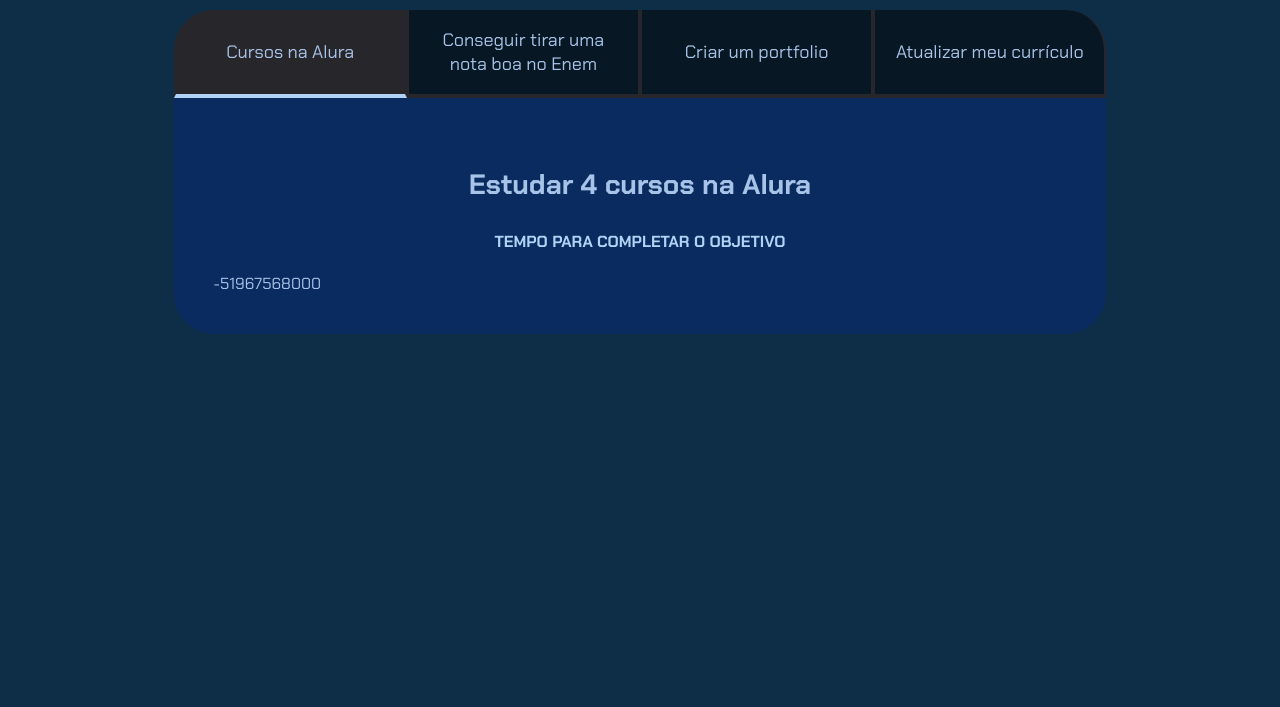
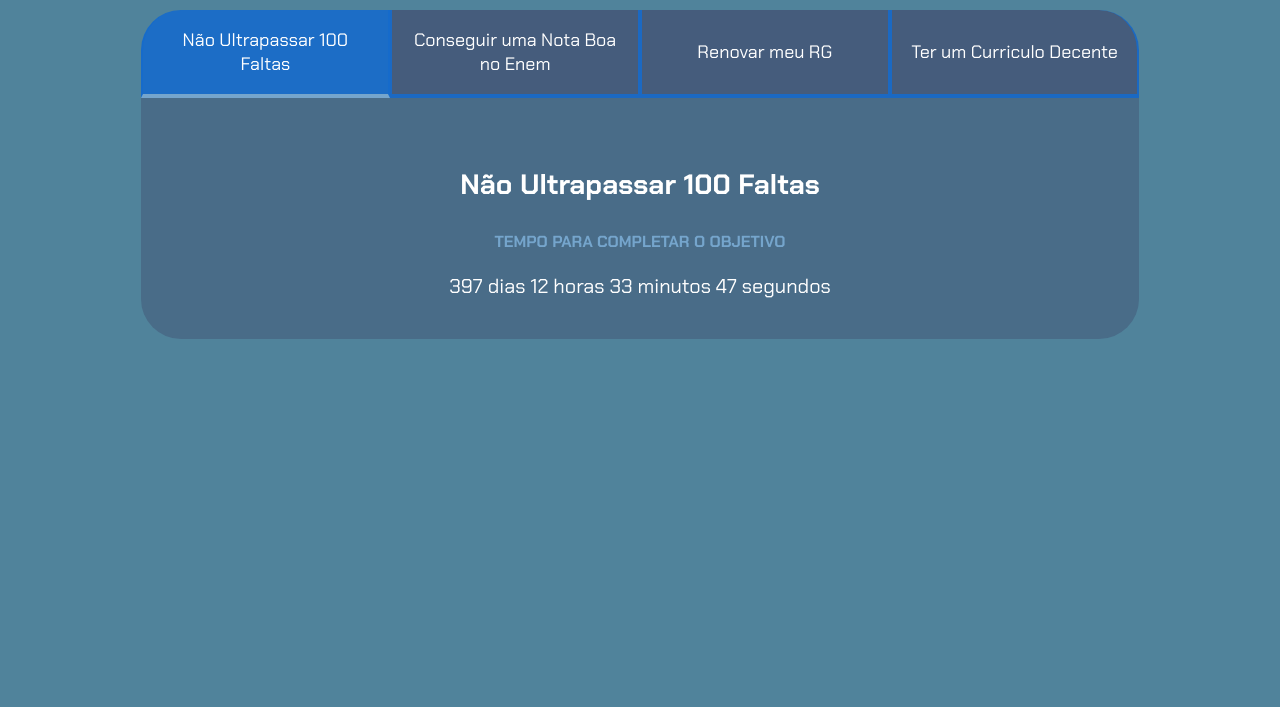
Before and after one commit to pesssoacomdepressao/projeto-de-vida, a plain HTML site: page index.html in a window 1280 px wide. Shown: the part 93-800 px from the top of the page. Drawn offline with Linux system fonts and the light colour scheme.

Commit message:
Add files via upload
AULA 5,6,7

```diff
--- a/index.html
+++ b/index.html
@@ -10,32 +10,32 @@
 
 <body>
     <section class="conteudo-principal">
-        <h2 class="titulo-principal"><span>></span>MEUS OBJETIVOS PARA O ANO DE 2025<span><</span></h2>
+        <h2 class="titulo-principal"><span></span>>MEUS OBJETIVOS PARA O ANO DE 2025<<span></span></h2>
         <div class="conteudo">
             <div class="botoes">
-                <button class="botao ativo">Cursos na Alura</button>
-                <button class="botao">Conseguir tirar uma nota boa no Enem </button>
-                <button class="botao">Criar um portfolio</button>
-                <button class="botao">Atualizar meu currículo</button>
+                <button class="botao ativo">Não Ultrapassar 100 Faltas</button>
+                <button class="botao">Conseguir uma Nota Boa no Enem</button>
+                <button class="botao">Renovar meu RG</button>
+                <button class="botao">Ter um Curriculo Decente</button>
             </div>
             <div class="abas-textos">
                 <div class="aba-conteudo ativo">
-                    <h3 class="aba-conteudo-titulo-principal">Estudar 4 cursos na Alura</h3>
+                    <h3 class="aba-conteudo-titulo-principal">Não Ultrapassar 100 Faltas</h3>
                     <h4 class="aba-conteudo-titulo-secundario">Tempo para completar o objetivo</h4>
                     <div class="contador"></div>
                 </div>
                 <div class="aba-conteudo">
-                    <h3 class="aba-conteudo-titulo-principal">Criar 5 projetos em Javascript</h3>
+                    <h3 class="aba-conteudo-titulo-principal">Conseguir uma Nota Boa no Enem</h3>
                     <h4 class="aba-conteudo-titulo-secundario">Tempo para completar o objetivo</h4>
                     <div class="contador"></div>
                 </div>
                 <div class="aba-conteudo">
-                    <h3 class="aba-conteudo-titulo-principal">Criar um portfolio com os meus 3 melhores projetos</h3>
+                    <h3 class="aba-conteudo-titulo-principal">Renovar meu RG</h3>
                     <h4 class="aba-conteudo-titulo-secundario">Tempo para completar o objetivo</h4>
                     <div class="contador"></div>
                 </div>
                 <div class="aba-conteudo">
-                    <h3 class="aba-conteudo-titulo-principal">Atualizar meu curriculo com os certificados da Alura</h3>
+                    <h3 class="aba-conteudo-titulo-principal">Ter um Curriculo Decente</h3>
                     <h4 class="aba-conteudo-titulo-secundario">Tempo para completar o objetivo</h4>
                     <div class="contador"></div>
                 </div>
--- a/main.js
+++ b/main.js
@@ -15,7 +15,41 @@
 }
 
 const contadores = document.querySelectorAll(".contador");
-const tempoObjetivo1 = new Date("2023-10-05T00:00:00");
-let tempoAtual = new Date();
+const tempoObjetivo1 = new Date("2026-06-30T00:00:00");
+const tempoObjetivo2 = new Date("2025-09-05T00:00:00");
+const tempoObjetivo3 = new Date("2026-07-30T00:00:00");
+const tempoObjetivo4 = new Date("2026-06-01T00:00:00");
 
-contadores[0].textContent = tempoObjetivo1 - tempoAtual;
+const tempos = [tempoObjetivo1, tempoObjetivo2, tempoObjetivo3, tempoObjetivo4];
+
+
+function calculaTempo(tempoObjetivo) {
+    let tempoAtual = new Date();
+    let tempoFinal = tempoObjetivo - tempoAtual;
+    let segundos = Math.floor(tempoFinal / 1000);
+    let minutos = Math.floor(segundos / 60);
+    let horas = Math.floor(minutos / 60);
+    let dias = Math.floor(horas / 24);
+
+    segundos %= 60;
+    minutos %= 60;
+    horas %= 24;
+    if (tempoFinal > 0) {
+        return dias + " dias " + horas + " horas " + minutos + " minutos " + segundos + " segundos";
+    } else {
+        return "Prazo Finalizado";
+    }
+}
+
+function atualizaCronometro() {
+    for (let i = 0; i < contadores.length; i++) {
+        contadores[i].textContent = calculaTempo(tempos[i]);
+    }
+}
+
+function comecaCronometro() {
+    atualizaCronometro();
+    setInterval(atualizaCronometro, 1000);
+}
+
+comecaCronometro();
--- a/style.css
+++ b/style.css
@@ -1,12 +1,12 @@
 @import url('https://fonts.googleapis.com/css2?family=Chakra+Petch:wght@400;700&display=swap');
 
 :root {
-    --cor-de-fundo: #0e2e47;
-    --verde: #b0d3f5;
-    --branco: #a7c3e7;
-    --botao-ativo: #27262b;
-    --botao-inativo: rgba(0, 0, 0, 0.5);
-    --texto-fundo: rgba(0, 39, 148, 0.3);
+    --cor-de-fundo: #50839b;
+    --verde: #75a5cc;
+    --branco: #FFFFFF;
+    --botao-ativo: #166bcce3;
+    --botao-inativo: rgba(58, 55, 94, 0.5);
+    --texto-fundo: rgba(58, 55, 94, 0.3);
 }
 
 body {
@@ -91,6 +91,10 @@
     text-transform: uppercase;
 }
 
+.contador {
+    font-size: 20px;
+    text-align: center;
+}
 
 @media screen and (min-width: 768px) {
     .botoes {
```
